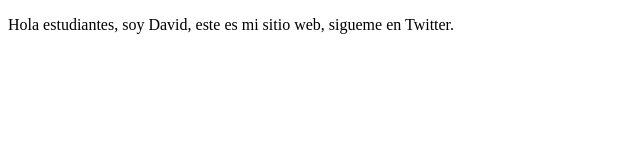
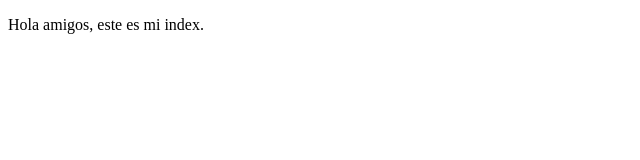
Before and after one commit to DavidD97/proyectoDemoCursoPrework, a plain HTML site: page index.html in a window 1280 px wide. Shown: the whole page, without its empty margins (0-640 px from the left). Drawn offline with Linux system fonts and the light colour scheme.

Commit message:
cambios agregamos amigos

```diff
--- a/index.html
+++ b/index.html
@@ -8,7 +8,7 @@
 </head>
 <body>
     <p>
-        Hola estudiantes, soy David, este es mi sitio web, sigueme en Twitter.
+        Hola amigos, este es mi index.
     </p>
 </body>
 </html>
```
